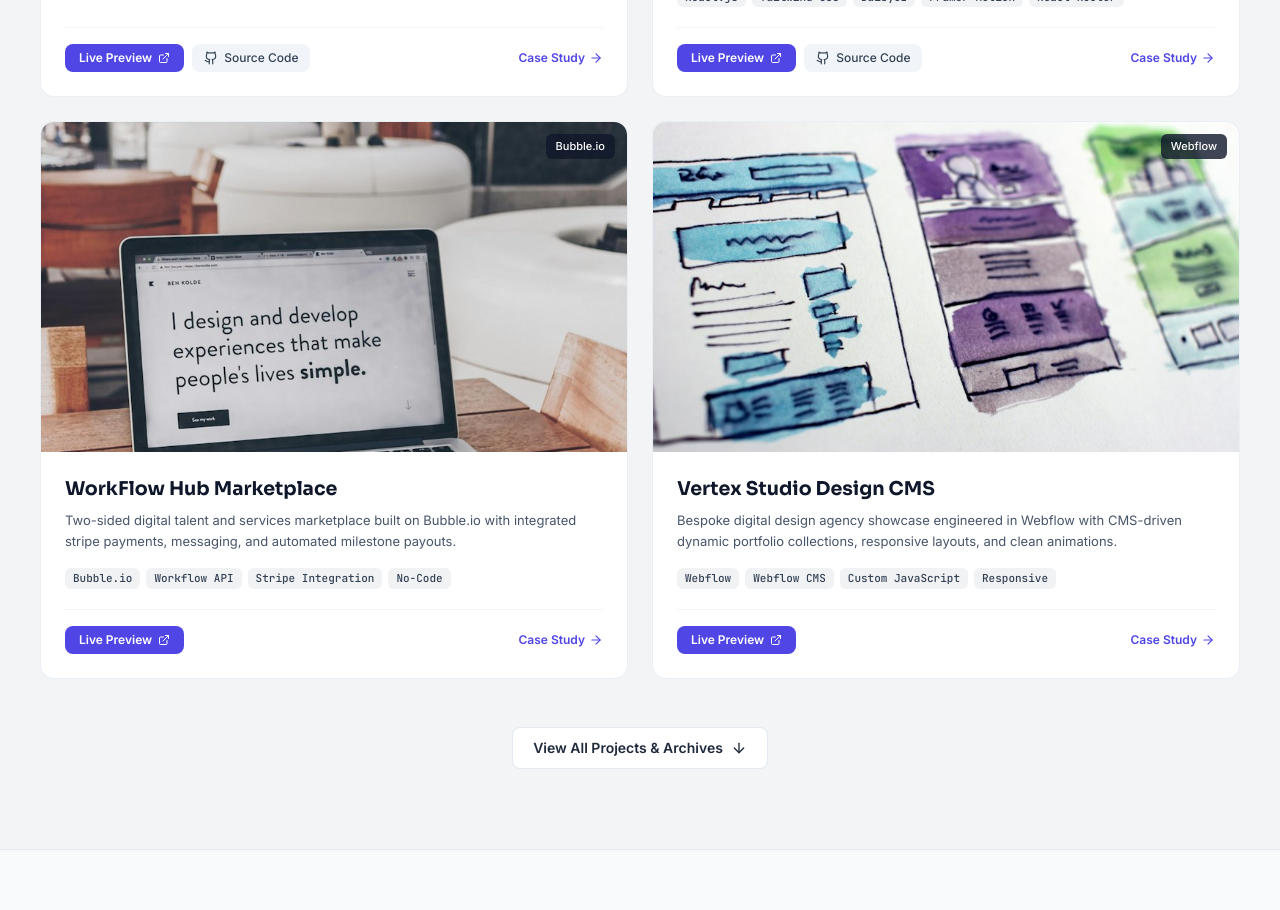
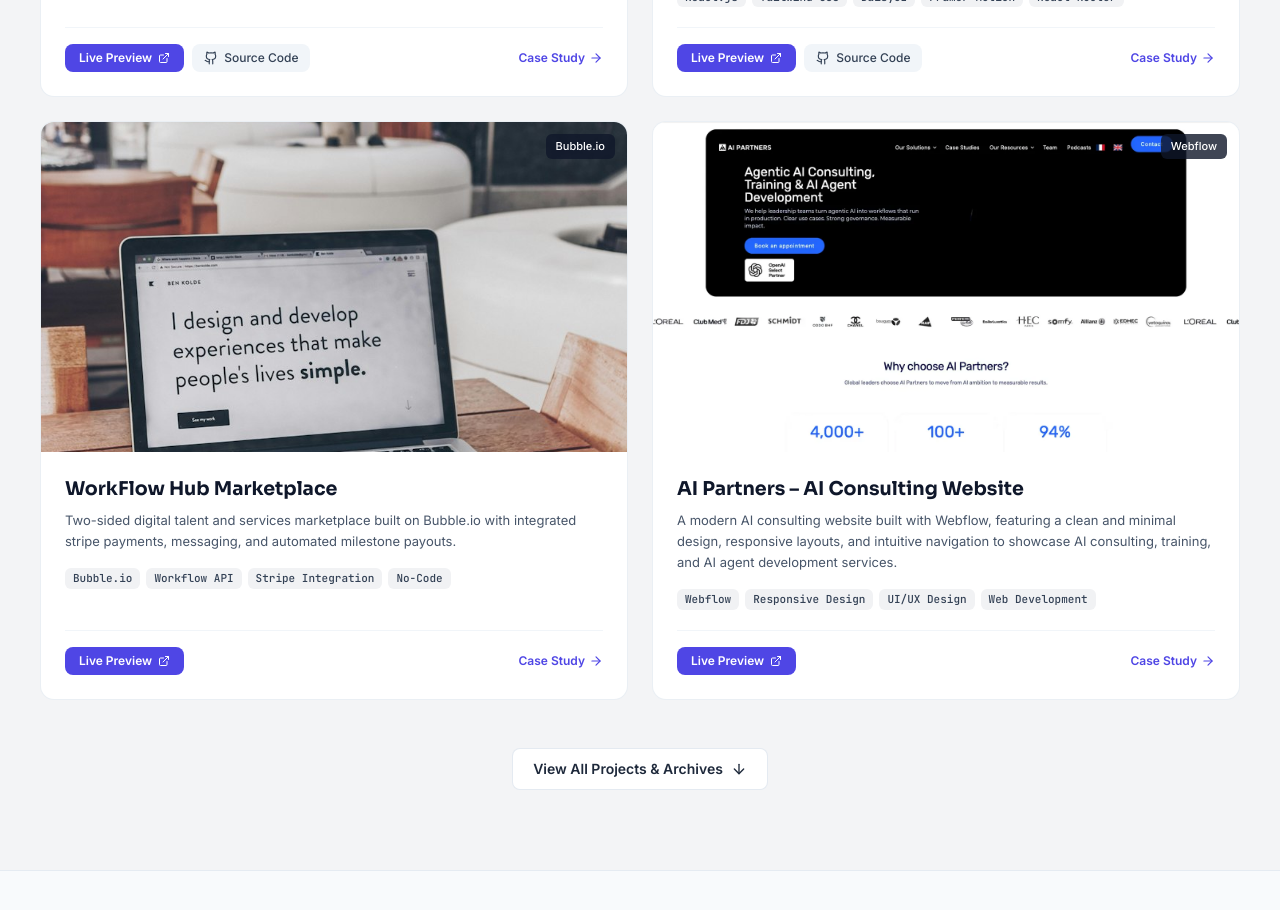
Before and after one commit to MdRakibHossen917/personal_portfolio, a Next.js app: page / in a window 1280 px wide. Shown: the part 4040-4950 px from the top of the page. Built offline with nearby package versions, Linux system fonts and the light colour scheme.

Commit message:
Replace Vertex Studio with AI Partners Webflow project

```diff
--- a/src/data/projects.ts
+++ b/src/data/projects.ts
@@ -43,16 +43,16 @@ export const projects: Project[] = [
     featured: true,
   },
   {
-    id: 'vertex-studio',
-    slug: 'vertex-studio-design-cms',
-    title: 'Vertex Studio Design CMS',
+    id: 'ai-partners',
+    slug: 'ai-partners-consulting-website',
+    title: 'AI Partners – AI Consulting Website',
     category: 'webflow',
     categoryBadge: 'Webflow',
     description:
-      'Bespoke digital design agency showcase engineered in Webflow with CMS-driven dynamic portfolio collections, responsive layouts, and clean animations.',
-    image: '/images/projects/project-vertex.jpg',
-    technologies: ['Webflow', 'Webflow CMS', 'Custom JavaScript', 'Responsive'],
-    liveUrl: 'https://example.com',
+      'A modern AI consulting website built with Webflow, featuring a clean and minimal design, responsive layouts, and intuitive navigation to showcase AI consulting, training, and AI agent development services.',
+    image: '/images/projects/projects_aipartenrs.webp',
+    technologies: ['Webflow', 'Responsive Design', 'UI/UX Design', 'Web Development'],
+    liveUrl: 'https://weareaipartners.com/',
     featured: true,
   },
   {
```
Also changed, not shown: public/images/projects/project-vertex.jpg (deleted), public/images/projects/projects_aipartenrs.webp (added).
